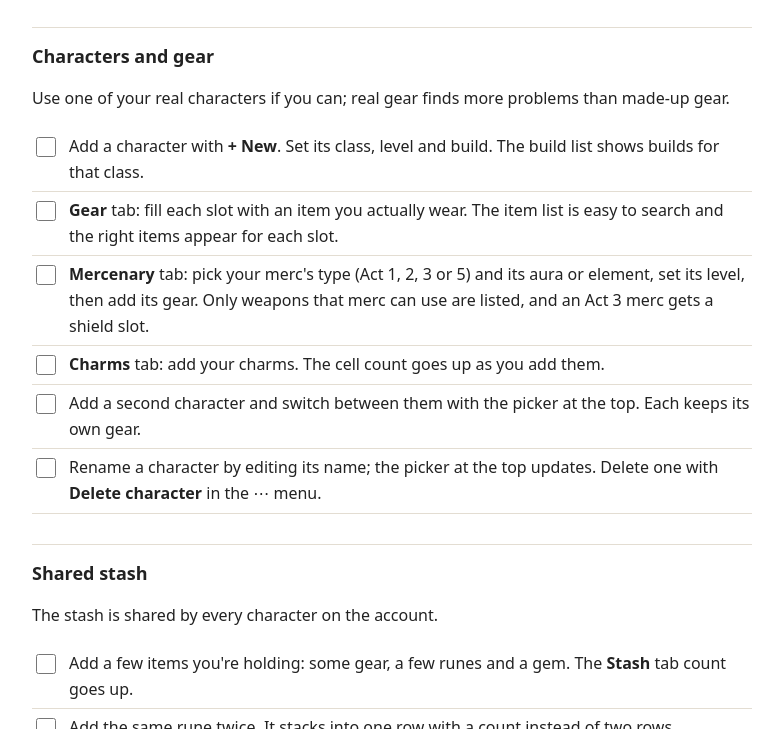
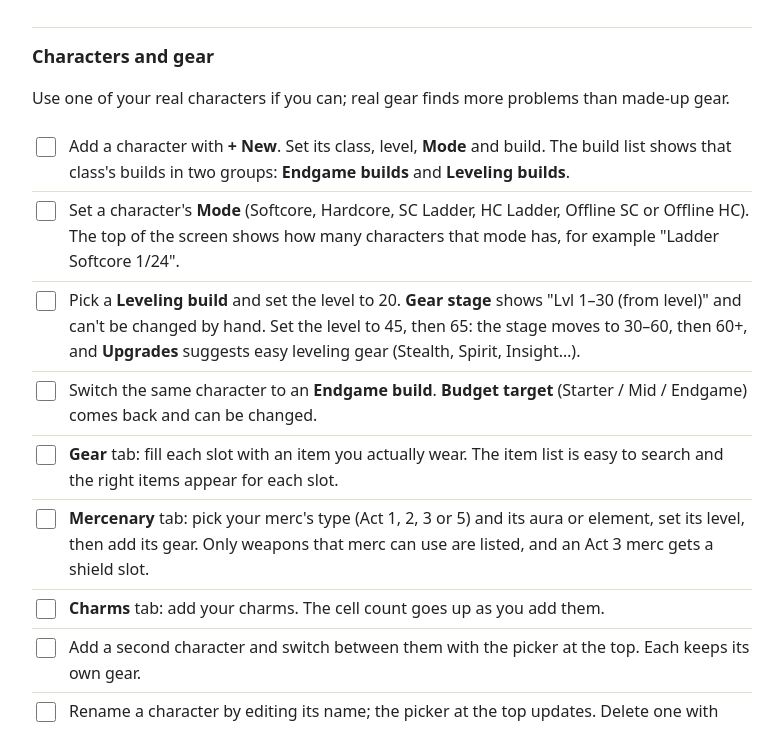
Before and after one commit to jlyle/D2r-gear, a plain HTML site: page testing.html in a window 1280 px wide. Shown: the part 2071-2800 px from the top of the page, without its empty margins (248-1031 px from the left). Drawn offline with Linux system fonts and the light colour scheme.

Commit message:
Update tester checklist for modes, separate stashes and leveling builds
Co-Authored-By: Claude Opus 5.5 <noreply@anthropic.com>
Claude-Session: https://claude.ai/code/session_019fFyhW3eRZxddDWWpPUm2X

```diff
--- a/testing.html
+++ b/testing.html
@@ -65,15 +65,18 @@
 <h2>Characters and gear</h2>
 <p>Use one of your real characters if you can; real gear finds more problems than made-up gear.</p>
 <ul class="checks">
-<li><label><input type="checkbox" data-k="c7"> <span>Add a character with <b>+ New</b>. Set its class, level and build. The build list shows builds for that class.</span></label></li>
+<li><label><input type="checkbox" data-k="c7"> <span>Add a character with <b>+ New</b>. Set its class, level, <b>Mode</b> and build. The build list shows that class's builds in two groups: <b>Endgame builds</b> and <b>Leveling builds</b>.</span></label></li>
+<li><label><input type="checkbox" data-k="c45"> <span>Set a character's <b>Mode</b> (Softcore, Hardcore, SC Ladder, HC Ladder, Offline SC or Offline HC). The top of the screen shows how many characters that mode has, for example "Ladder Softcore 1/24".</span></label></li>
+<li><label><input type="checkbox" data-k="c46"> <span>Pick a <b>Leveling build</b> and set the level to 20. <b>Gear stage</b> shows "Lvl 1–30 (from level)" and can't be changed by hand. Set the level to 45, then 65: the stage moves to 30–60, then 60+, and <b>Upgrades</b> suggests easy leveling gear (Stealth, Spirit, Insight…).</span></label></li>
+<li><label><input type="checkbox" data-k="c47"> <span>Switch the same character to an <b>Endgame build</b>. <b>Budget target</b> (Starter / Mid / Endgame) comes back and can be changed.</span></label></li>
 <li><label><input type="checkbox" data-k="c8"> <span><b>Gear</b> tab: fill each slot with an item you actually wear. The item list is easy to search and the right items appear for each slot.</span></label></li>
 <li><label><input type="checkbox" data-k="c9"> <span><b>Mercenary</b> tab: pick your merc's type (Act 1, 2, 3 or 5) and its aura or element, set its level, then add its gear. Only weapons that merc can use are listed, and an Act 3 merc gets a shield slot.</span></label></li>
 <li><label><input type="checkbox" data-k="c10"> <span><b>Charms</b> tab: add your charms. The cell count goes up as you add them.</span></label></li>
 <li><label><input type="checkbox" data-k="c11"> <span>Add a second character and switch between them with the picker at the top. Each keeps its own gear.</span></label></li>
 <li><label><input type="checkbox" data-k="c12"> <span>Rename a character by editing its name; the picker at the top updates. Delete one with <b>Delete character</b> in the ⋯ menu.</span></label></li>
 </ul>
-<h2>Shared stash</h2>
-<p>The stash is shared by every character on the account.</p>
+<h2>Stash (one per Mode)</h2>
+<p>Each Mode has its own stash, as in the game: Softcore, Hardcore, SC Ladder, HC Ladder, Offline SC and Offline HC never share items. A character sees only its own Mode's stash.</p>
 <ul class="checks">
 <li><label><input type="checkbox" data-k="c13"> <span>Add a few items you're holding: some gear, a few runes and a gem. The <b>Stash</b> tab count goes up.</span></label></li>
 <li><label><input type="checkbox" data-k="c14"> <span>Add the same rune twice. It stacks into one row with a count instead of two rows.</span></label></li>
@@ -86,6 +89,8 @@
 <li><label><input type="checkbox" data-k="c21"> <span>Add a runeword base: Gear type <b>Base (for runewords)</b>, pick one (e.g. Monarch), set sockets and Ethereal. It lists the runewords that fit, with ✓ where you already have the runes.</span></label></li>
 <li><label><input type="checkbox" data-k="c22"> <span>Use <b>Not in the list? Add a custom item</b> to add something the list doesn't have.</span></label></li>
 <li><label><input type="checkbox" data-k="c23"> <span>Remove an item with ✕.</span></label></li>
+<li><label><input type="checkbox" data-k="c48"> <span>Put two characters in different Modes (for example Softcore and SC Ladder). Add an item with one, then switch to the other. The item isn't there, and the stash heading shows which Mode's stash you're in.</span></label></li>
+<li><label><input type="checkbox" data-k="c49"> <span>On a stash item, use <b>Move to</b> to send it to another Mode's stash. It disappears here and shows up for a character in that Mode.</span></label></li>
 </ul>
 <h2>Photos, planning tabs and upgrades</h2>
 <p><b>Reading stats from a photo.</b> Point your phone at an item tooltip in the game, straight on, with the whole box in frame. The photo is read on your phone and not kept.</p>
@@ -100,7 +105,7 @@
 <li><label><input type="checkbox" data-k="c28"> <span><b>Runewords</b>: with runes in your stash, it lists what you can make and what you're one or two runes away from, and whether a fitting base is in your stash.</span></label></li>
 <li><label><input type="checkbox" data-k="c29"> <span><b>Runewords → Plan a runeword</b>: type a runeword you want (Enigma, HotO…). It shows the runes you hold, the cube steps to make missing ones, and what's left to find.</span></label></li>
 <li><label><input type="checkbox" data-k="c30"> <span><b>Gems &amp; Cube</b>: with gems and runes in your stash, it shows the cube upgrades you can do. Try the <b>Rune upgrade checker</b> with a rune you'd like to make.</span></label></li>
-<li><label><input type="checkbox" data-k="c31"> <span><b>Skills</b>: shows a skill plan for your character's build and level.</span></label></li>
+<li><label><input type="checkbox" data-k="c31"> <span><b>Skills</b>: shows a skill plan for your character's build and level. On a leveling build it shows the order to take skills as you level, with the level each one unlocks.</span></label></li>
 <li><label><input type="checkbox" data-k="c32"> <span><b>Upgrades</b>: stash items that beat your current gear show first, with their 📍 location. Below are suggestions per slot, with Traderie links for items you don't have.</span></label></li>
 <li><label><input type="checkbox" data-k="c33"> <span><b>Upgrades → Stats &amp; resists</b>: set your difficulty and Anya scrolls. Compare the resists with your character screen in the game, and tell me how far off they are.</span></label></li>
 <li><label><input type="checkbox" data-k="c34"> <span><b>Upgrades → breakpoints</b>: FHR (and FCR for casters, attack speed for melee) shows your frames and how much more you need for the next breakpoint.</span></label></li>
```
